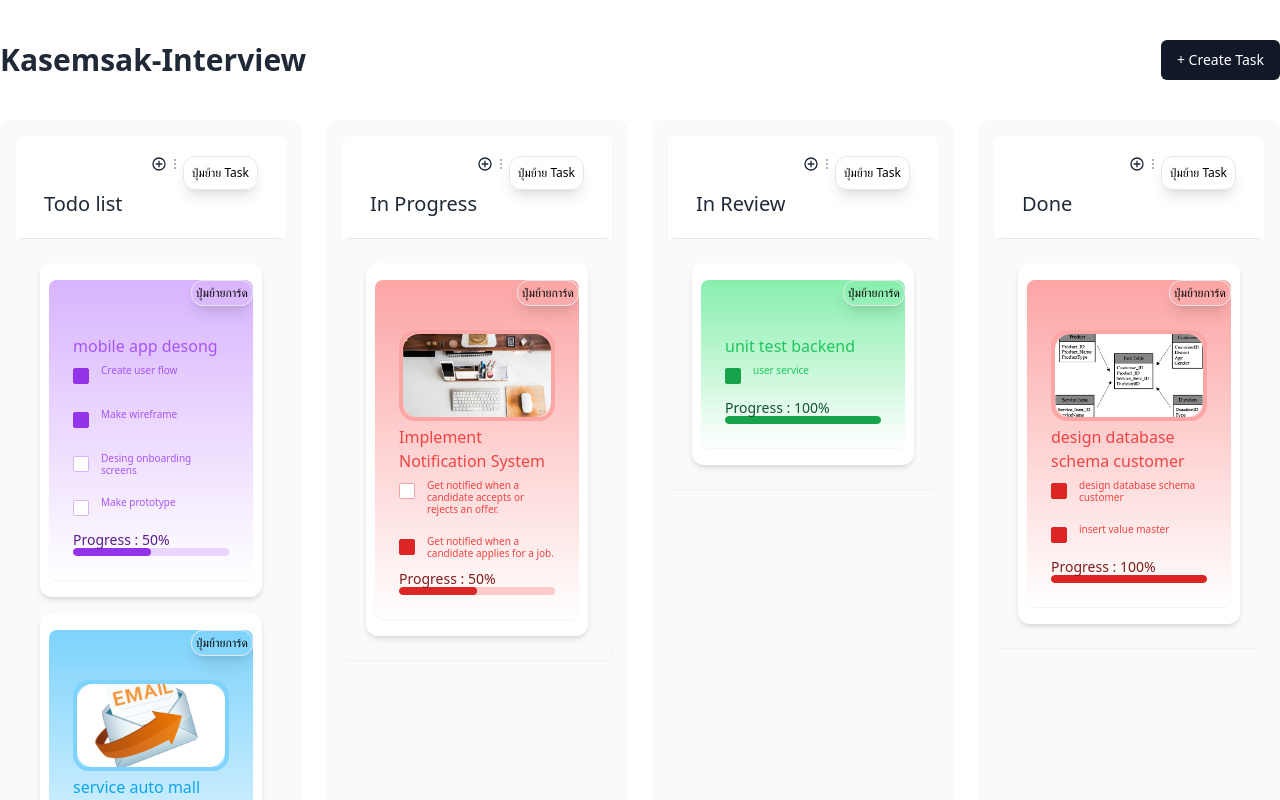
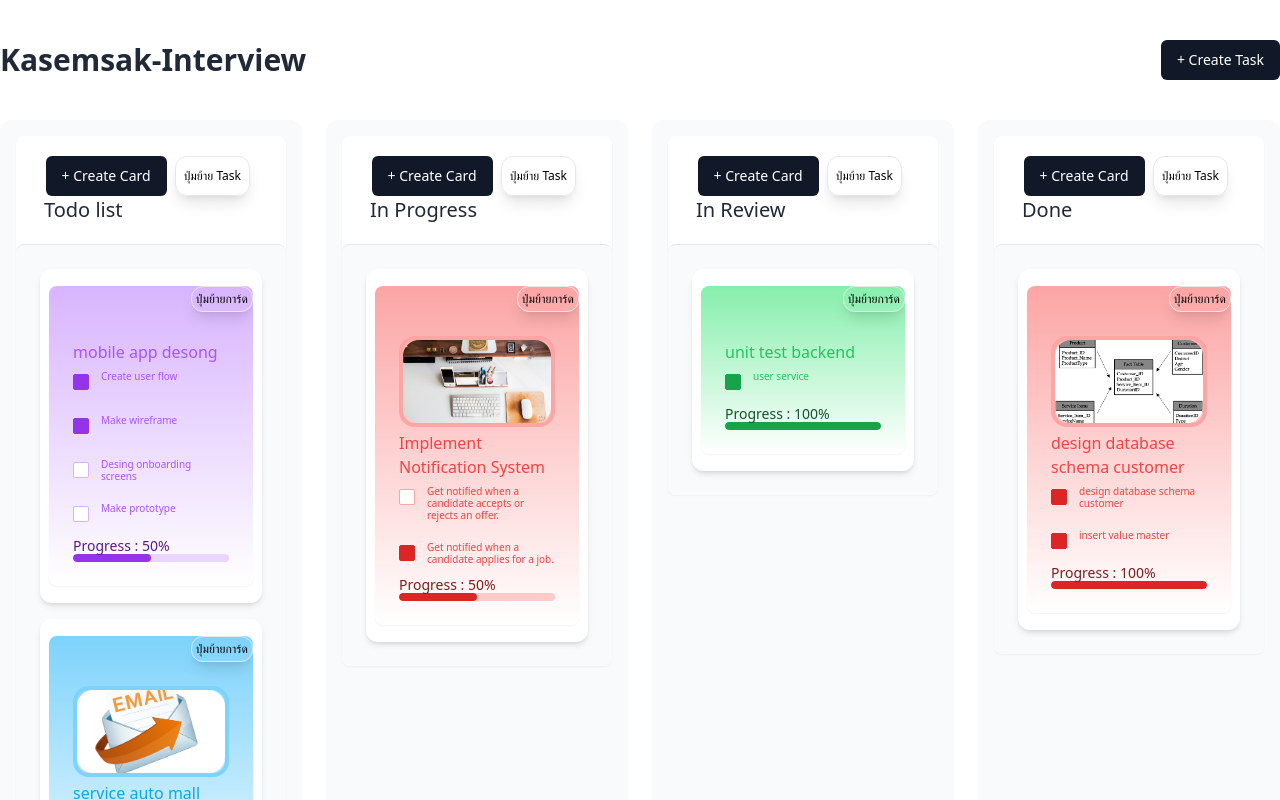
Before and after one commit to DraftDeveloper/dohome-interview, a Next.js app: page / in a window 1280 px wide. Shown: the top 800 px of the page. Built offline with nearby package versions, Linux system fonts and the light colour scheme.

Commit message:
update card

```diff
--- a/components/Container/index.tsx
+++ b/components/Container/index.tsx
@@ -42,17 +42,12 @@ const Container = ({
       <div className="px-4 py-5 sm:px-7">
       <div className="flex flex-row-reverse ...">
       <button
-          className="border p-2 text-xs rounded-xl shadow-lg hover:shadow-xl"
+          className=" ml-2 mr-2 border p-2 text-xs rounded-xl shadow-lg hover:shadow-xl"
           {...listeners}
         >
           ปุ่มย้าย Task
         </button>
-      <svg className="w-4 h-4 text-gray-800 dark:text-white" aria-hidden="true" xmlns="http://www.w3.org/2000/svg" width="24" height="24" fill="none" viewBox="0 0 24 24">
-        <path stroke="currentColor" strokeLinecap="round" strokeWidth="2" d="M12 6h.01M12 12h.01M12 18h.01"/>
-      </svg>
-      <svg onClick={onAddItem} className="w-4 h-4 text-gray-800 dark:text-white" aria-hidden="true" xmlns="http://www.w3.org/2000/svg" width="24" height="24" fill="none" viewBox="0 0 24 24">
-        <path stroke="currentColor" strokeLinecap="round" strokeLinejoin="round" strokeWidth="2" d="M12 7.757v8.486M7.757 12h8.486M21 12a9 9 0 1 1-18 0 9 9 0 0 1 18 0Z"/>
-      </svg>
+      <Button onClick={onAddItem}>+ Create Card</Button>
       </div>
       <h1 className="text-gray-800 text-xl">{title}</h1>
       </div>
```
Also changed, not shown: pages/index.tsx (+10 -35 lines).
